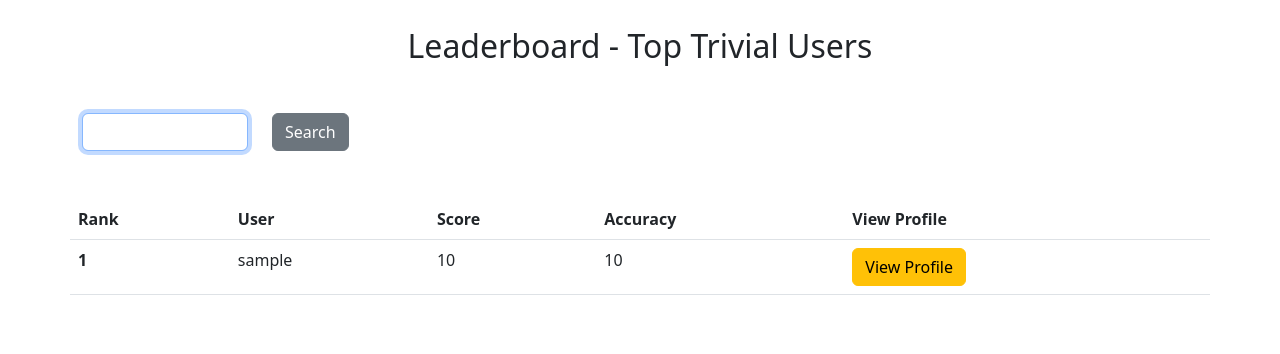
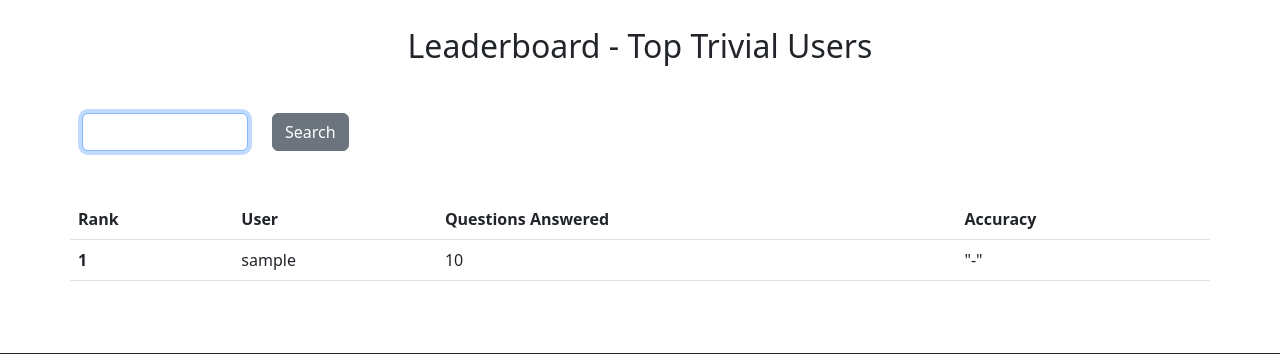
Before and after one commit to andyfroberg/trivia, a Python web app: template flask/templates/leaderboard.html in a window 1280 px wide. Shown: the part 199-553 px from the top of the page. Run offline with Jinja, Linux system fonts and the light colour scheme; the template is opened without the code that fills it: most values are stand-ins (such as "Sample title", 1, 10 or a date in 2020); form fields are guessed from the names that the template uses.

Commit message:
update leaderboard template, fixed registration and my_trivia

```diff
--- a/flask/models.py
+++ b/flask/models.py
@@ -18,6 +18,7 @@ class UserModel(flask_login.UserMixin, db.Model):
     current_question = db.Column(db.Integer, nullable=False)
     score_current_round = db.Column(db.Integer)
     score_lifetime = db.Column(db.Integer)
+    questions_attempted = db.Column(db.Integer)
     profile_picture = db.Column(db.String(128))  # URI to image stored in s3
     profile_bio = db.Column(db.String(512))
 
--- a/flask/templates/leaderboard.html
+++ b/flask/templates/leaderboard.html
@@ -26,9 +26,8 @@
         <tr>
           <th scope="col">Rank</th>
           <th scope="col">User</th>
-          <th scope="col">Score</th>
+          <th scope="col">Questions Answered</th>
           <th scope="col">Accuracy</th>
-          <th scope="col">View Profile</th>
       </thead>
       <tbody>
         {% if users is not none %}
@@ -36,13 +35,12 @@
         <tr>
           <th scope="row">{{ loop.index }}</th>
           <td>{{ user.username }}</td>
-          <td>{{ user.score_current_round }}</td>
           <td>{{ user.score_lifetime }}</td>
-          <td>
-            <form action="{{ url_for('leaderboard') }}" method="GET">
-              <button type="submit" class="btn btn-warning">View Profile</button>
-            </form>
-          </td>
+          {% if user.questions_attempted > 0 %}
+          <td>{{ ((user.score_lifetime / user.questions_attempted) * 100)|round|int }}%</td>
+          {% else %}
+          <td>"-"</td>
+          {% endif %}
         </tr>
           {% endfor %}
           {% endif %}
```
Also changed, not shown: flask/app.py (+8 -4 lines), flask/trivia.db.
